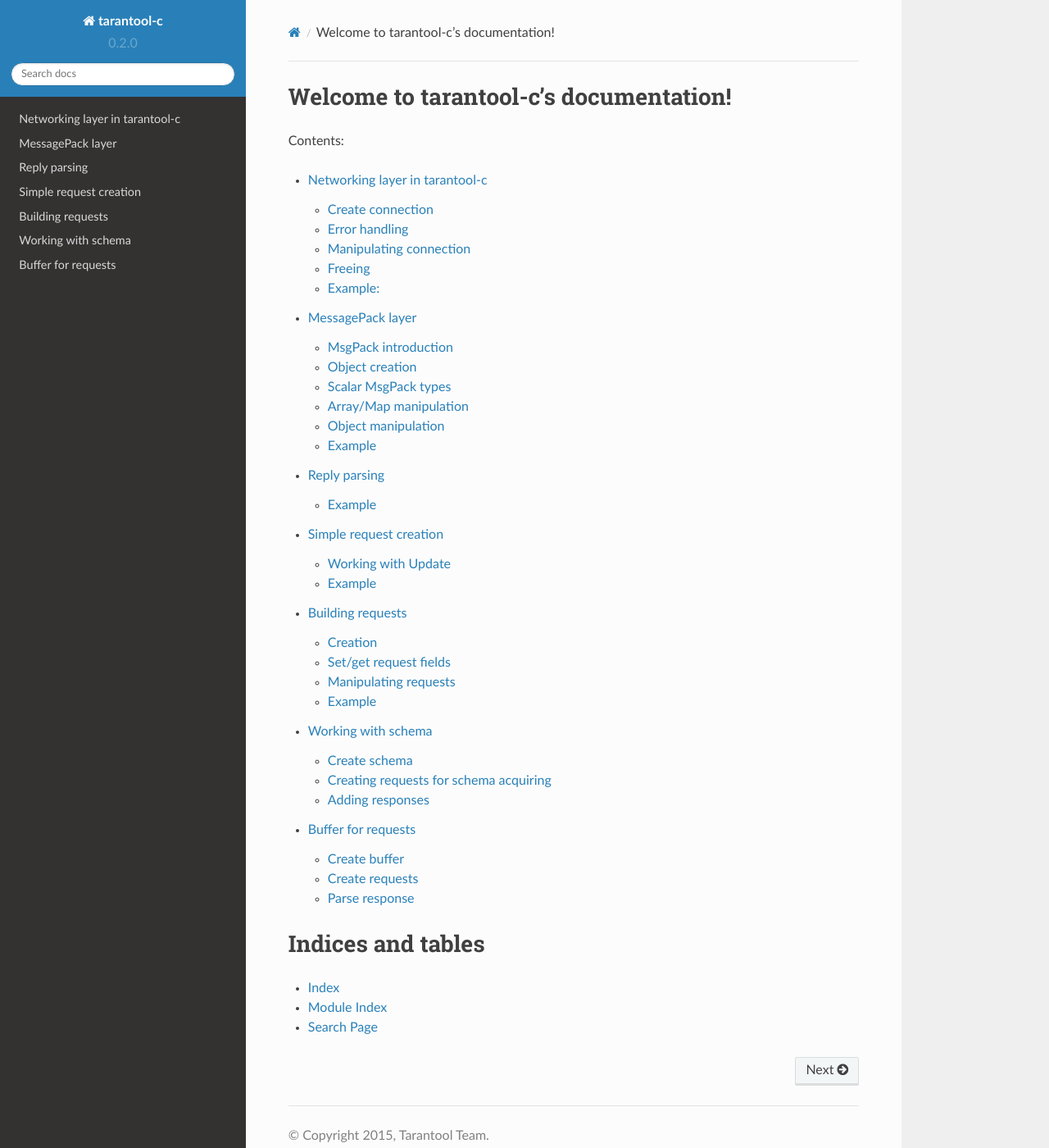
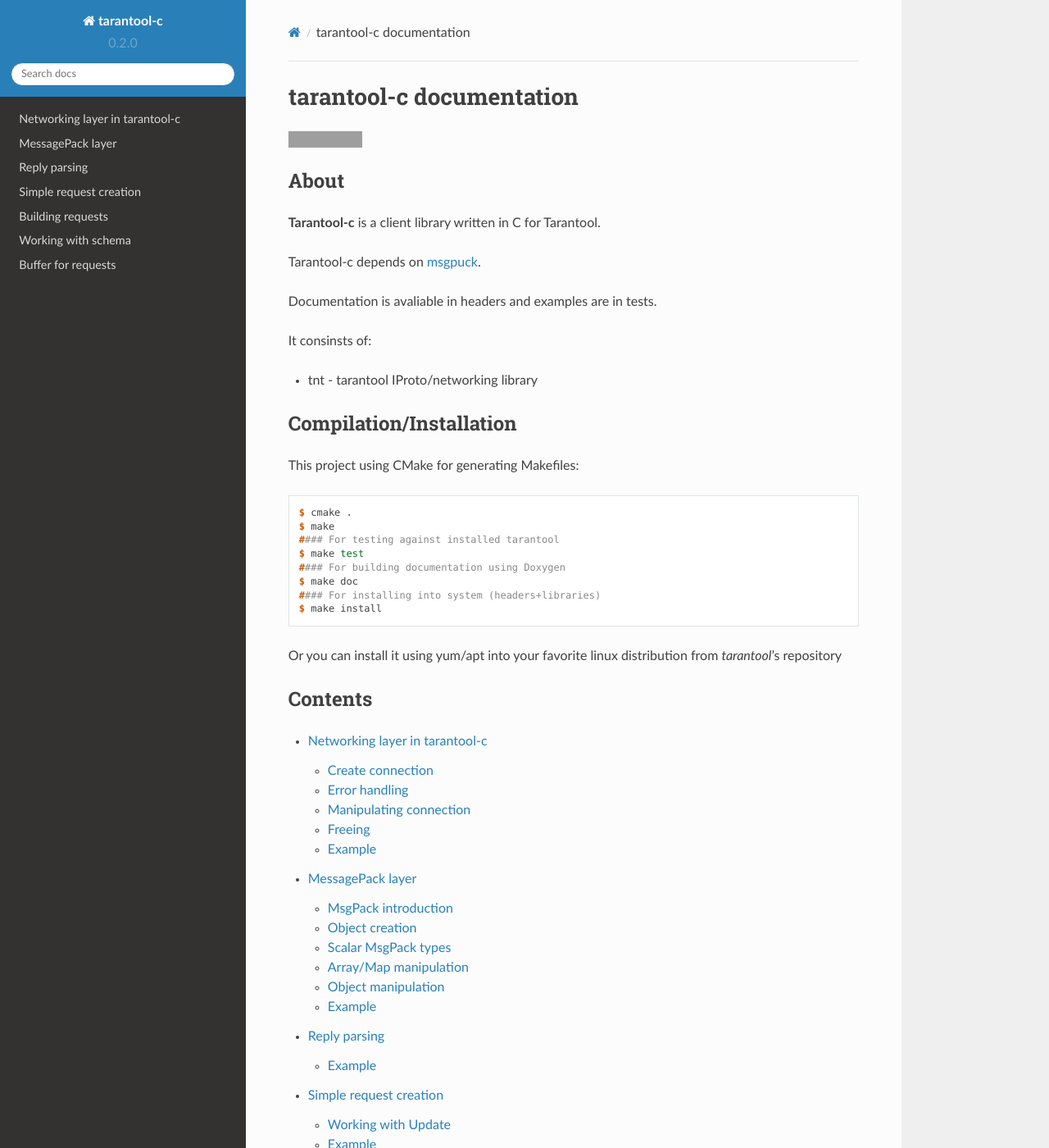
Before and after one commit to tarantool/tarantool-c, a Sphinx documentation site: the page built from doc/source/index.rst, in a window 1280 px wide and 1400 px high. Shown: the whole window at 82% size. Built offline with Sphinx 7.4.7 and the Read the Docs theme 2.0.0, drawn with Linux system fonts in a browser that asks for light colours; grey boxes are pictures that could not be loaded.

Commit message:
Add some more docs

```diff
--- a/README.rst
+++ b/README.rst
@@ -74,6 +74,8 @@
         tnt_close(tnt); tnt_stream_free(tnt); // Close connection and free stream object
     }
 
-For more examples, please, visit `test/{tarantool-tcp.c,tarantool-unix.c}` files.
+For more examples, please, visit ``test/tarantool-tcp.c`` or ``test/tarantool-unix.c`` files.
+
+For documentation, please, visit `github pages <http://tarantool.github.com/tarantool>`_.
 
 For RPM/DEB packages - use instructions from http://tarantool.org/download.html to add repositories.
--- a/doc/source/connection.rst
+++ b/doc/source/connection.rst
@@ -148,7 +148,7 @@
     This function is used to free every stream object in this library
 
 =====================================================================
-                            Example:
+                             Example
 =====================================================================
 
 .. code-block:: c
--- a/doc/source/index.rst
+++ b/doc/source/index.rst
@@ -1,12 +1,47 @@
-.. tarantool-c documentation master file, created by
-   sphinx-quickstart on Wed Dec  9 16:03:08 2015.
-   You can adapt this file completely to your liking, but it should at least
-   contain the root `toctree` directive.
+-------------------------------------------------------------------------------
+                          tarantool-c documentation
+-------------------------------------------------------------------------------
 
-Welcome to tarantool-c's documentation!
-=======================================
+.. image:: https://travis-ci.org/tarantool/tarantool-c.svg?branch=master
+    :target: https://travis-ci.org/tarantool/tarantool-c
 
-Contents:
+===========================================================
+                        About
+===========================================================
+
+**Tarantool-c** is a client library written in C for Tarantool.
+
+Tarantool-c depends on `msgpuck <https://github.com/tarantool/msgpuck>`_.
+
+Documentation is avaliable in headers and examples are in tests.
+
+It consinsts of:
+
+* tnt - tarantool IProto/networking library
+
+===========================================================
+                 Compilation/Installation
+===========================================================
+
+This project using CMake for generating Makefiles:
+
+.. code-block:: console
+
+    $ cmake .
+    $ make
+    #### For testing against installed tarantool
+    $ make test
+    #### For building documentation using Doxygen
+    $ make doc
+    #### For installing into system (headers+libraries)
+    $ make install
+
+Or you can install it using yum/apt into your favorite linux distribution
+from `tarantool`'s repository
+
+===========================================================
+                        Contents
+===========================================================
 
 .. toctree::
    :maxdepth: 2
```
Also changed, not shown: other parts of doc/source/index.rst (+3 -3 lines), doc/source/buffering.rst (+6 -1 lines), doc/source/stream.rst (added, +29 -0 lines), 1 other file.
